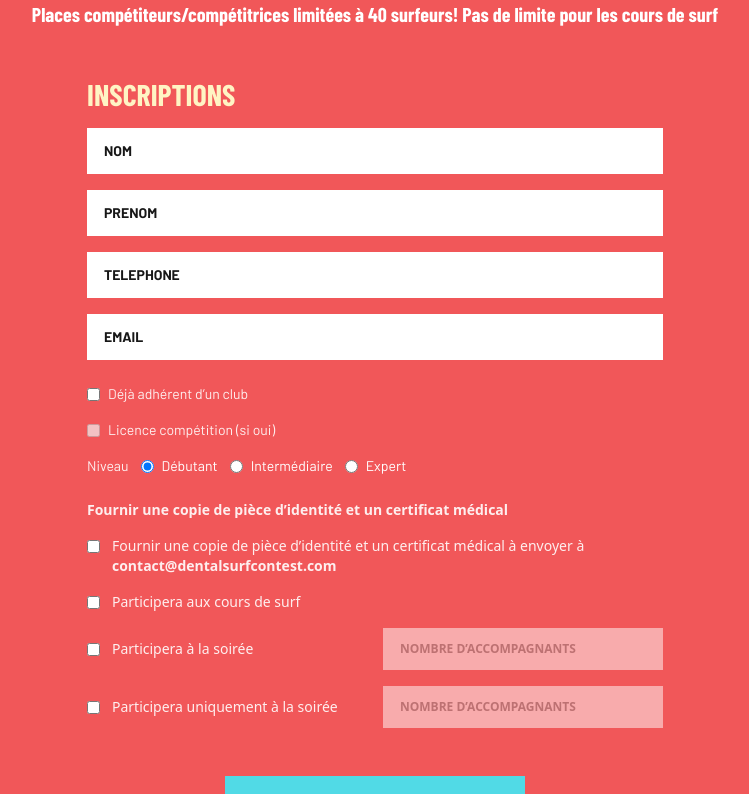
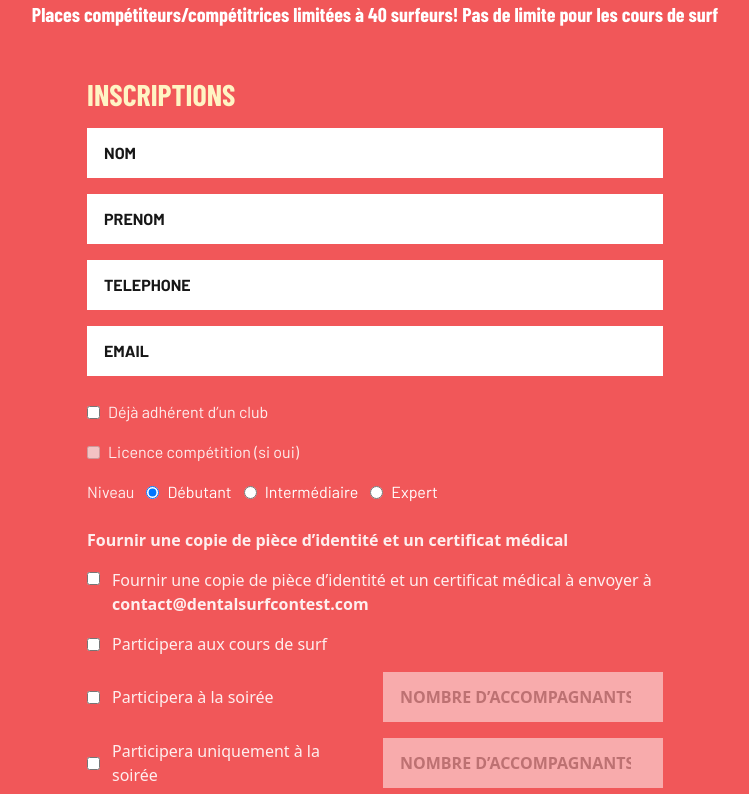
Before and after one commit to CyrThoDev/dental-surf-contest, a Next.js app: page / in a window 1280 px wide. Shown: the part 1280-2074 px from the top of the page, without its empty margins (265-1014 px from the left). Built offline with nearby package versions, Linux system fonts and the light colour scheme; a web font is replaced by a local one.

Commit message:
change font size

```diff
--- a/components/RegistrationForm.tsx
+++ b/components/RegistrationForm.tsx
@@ -7,7 +7,7 @@ import { registrationSchema, type RegistrationInput } from "@/lib/validation";
 
 function FieldError({ msg }: { msg?: string }) {
   if (!msg) return null;
-  return <p className="mt-1 text-xs text-red-400">{msg}</p>;
+  return <p className="mt-1  text-red-400">{msg}</p>;
 }
 
 export default function RegistrationForm() {
@@ -132,7 +132,7 @@ niveau:  "debutant",
               <input
                 {...register("nom")}
                 placeholder="NOM"
-                className="w-full border border-white/30 bg-white px-4 py-3 text-sm font-bold text-black outline-none placeholder:text-black"
+                className="w-full border border-white/30 bg-white px-4 py-3  font-bold text-black outline-none placeholder:text-black"
               />
               <FieldError msg={errors.nom?.message} />
             </div>
@@ -141,7 +141,7 @@ niveau:  "debutant",
               <input
                 {...register("prenom")}
                 placeholder="PRENOM"
-                className="w-full border border-white/30 bg-white px-4 py-3 text-sm font-bold text-black outline-none placeholder:text-black"
+                className="w-full border border-white/30 bg-white px-4 py-3  font-bold text-black outline-none placeholder:text-black"
               />
               <FieldError msg={errors.prenom?.message} />
             </div>
@@ -150,7 +150,7 @@ niveau:  "debutant",
               <input
                 {...register("telephone")}
                 placeholder="TELEPHONE"
-                className="w-full border border-white/30 bg-white px-4 py-3 text-sm font-bold text-black outline-none placeholder:text-black"
+                className="w-full border border-white/30 bg-white px-4 py-3  font-bold text-black outline-none placeholder:text-black"
               />
               <FieldError msg={errors.telephone?.message} />
             </div>
@@ -159,14 +159,14 @@ niveau:  "debutant",
               <input
                 {...register("email")}
                 placeholder="EMAIL"
-                className="w-full border border-white/30 bg-white px-4 py-3 text-sm font-bold text-black outline-none placeholder:text-black"
+                className="w-full border border-white/30 bg-white px-4 py-3  font-bold text-black outline-none placeholder:text-black"
               />
               <FieldError msg={errors.email?.message} />
             </div>
           </div>
 
           {/* Radios oui/non */}
-          <div className="mt-6 space-y-4 text-sm font-barlow">
+          <div className="mt-6 space-y-4  font-barlow">
         <div className="flex flex-wrap items-center gap-3">
   <label className="inline-flex items-center gap-2">
     <input type="checkbox" {...register("clubMember")} />
@@ -204,7 +204,7 @@ niveau:  "debutant",
           </div>
 
           {/* Texte + checkboxes */}
-          <div className="mt-6 space-y-4 text-sm text-white/90">
+          <div className="mt-6 space-y-4  text-white/90">
             <p className="font-semibold">Fournir une copie de pièce d’identité et un certificat médical</p>
 
             <label className="flex items-start gap-3">
@@ -242,7 +242,7 @@ niveau:  "debutant",
                     disabled={!participateParty}
                     {...register("accompanyCountParty", { valueAsNumber: true })}
                     placeholder="NOMBRE D’ACCOMPAGNANTS"
-                    className="w-full border border-white/30 bg-white px-4 py-3 text-xs font-bold text-black outline-none disabled:opacity-50"
+                    className="w-full border border-white/30 bg-white px-4 py-3  font-bold text-black outline-none disabled:opacity-50"
                   />
                   <FieldError msg={errors.accompanyCountParty?.message as string | undefined} />
                 </div>
@@ -267,7 +267,7 @@ niveau:  "debutant",
                     disabled={!participateOnlyParty}
                     {...register("accompanyCountOnlyParty", { valueAsNumber: true })}
                     placeholder="NOMBRE D’ACCOMPAGNANTS"
-                    className="w-full border border-white/30 bg-white px-4 py-3 text-xs font-bold text-black outline-none disabled:opacity-50"
+                    className="w-full border border-white/30 bg-white px-4 py-3  font-bold text-black outline-none disabled:opacity-50"
                   />
                   <FieldError msg={errors.accompanyCountOnlyParty?.message as string | undefined} />
                 </div>
```
